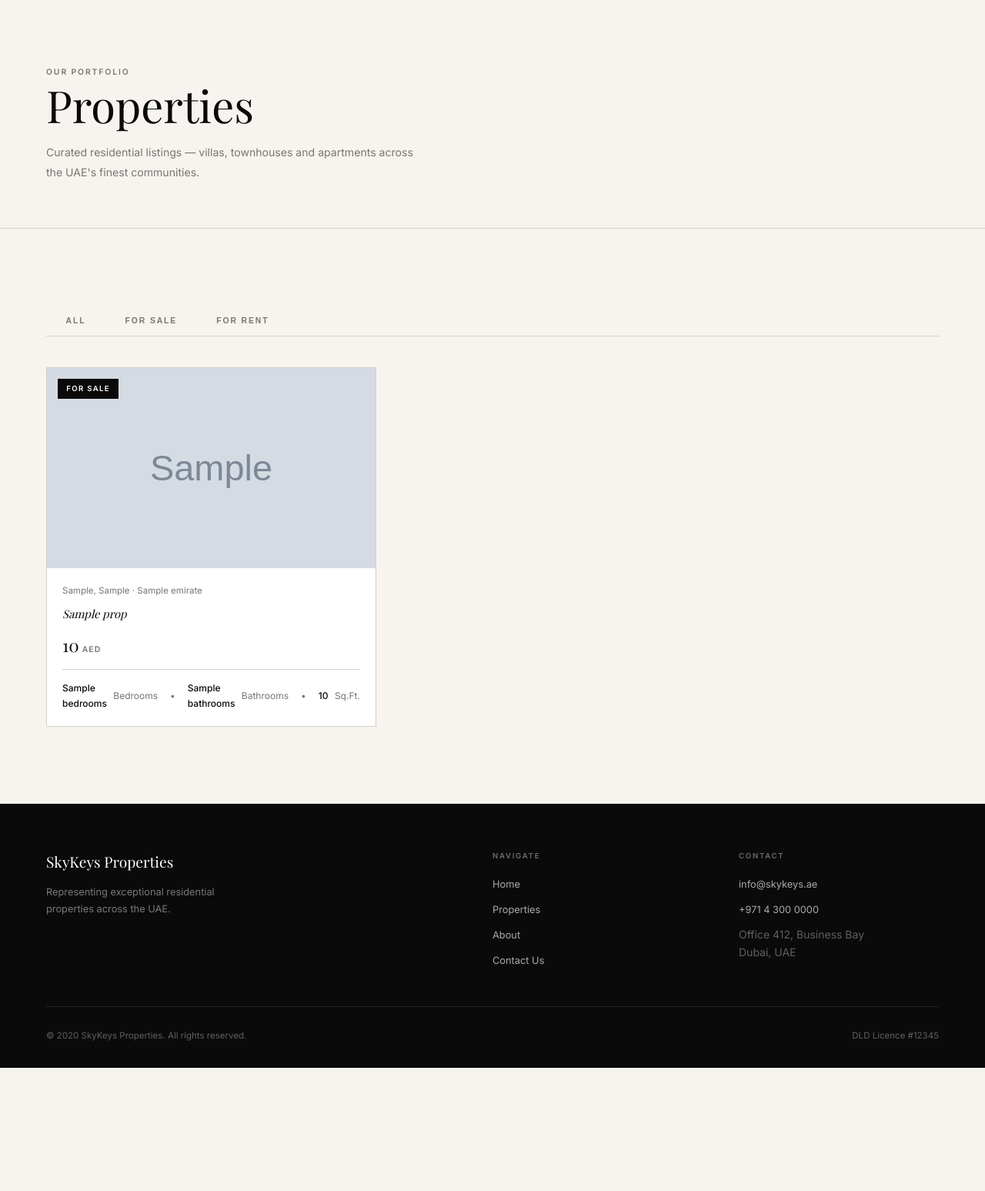
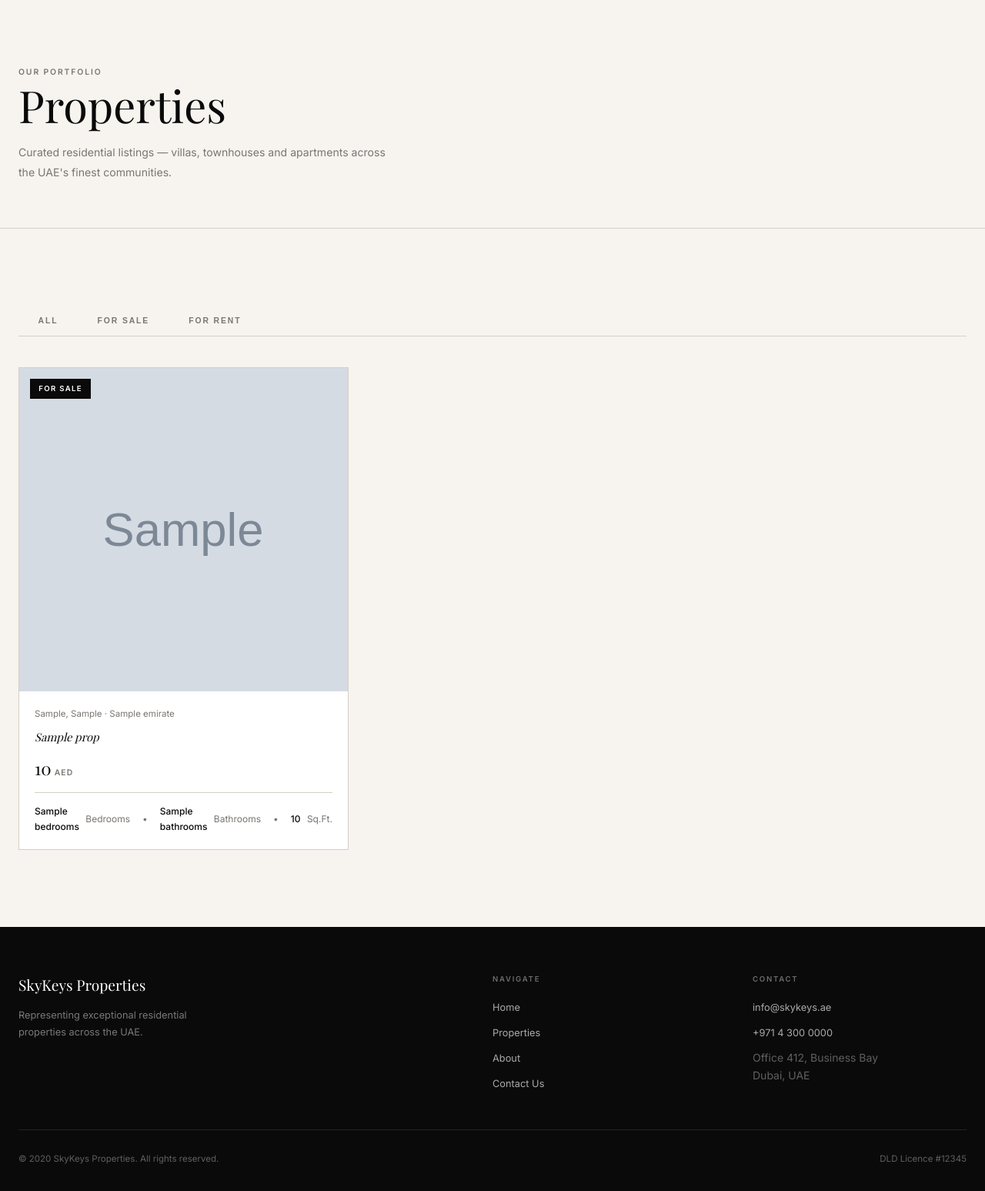
Before and after one commit to AbdullahhMurad/SkyKeysProperties, a FastAPI app: template templates/properties.html in a window 1280 px wide. Shown: the part 72-1619 px from the top of the page at 77% size. Before the commit the page ends 1459 px from the top, so only its background shows below. Run offline with FastAPI, Linux system fonts and the light colour scheme; the template is opened without the code that fills it: most values are stand-ins (such as "Sample title", 1, 10 or a date in 2020); grey boxes marked "Sample" are stand-in pictures; parts of the project's set-up code (start-up, migrations or seed data) failed here and were passed over; some web fonts are replaced.

Commit message:
Increased the image size of the properties

```diff
--- a/static/css/main.css
+++ b/static/css/main.css
@@ -67,9 +67,9 @@ h5 { font-size: 0.95rem; }
 
 /* ── Layout helpers ───────────────────────────────────────── */
 .container {
-  max-width: 1240px;
+  max-width: 1440px;
   margin: 0 auto;
-  padding: 0 40px;
+  padding: 0 24px;
 }
 
 .section      { padding: 100px 0; }
@@ -282,7 +282,7 @@ h5 { font-size: 0.95rem; }
 
 .prop-card-img {
   position: relative;
-  height: 260px;
+  height: 420px;
   overflow: hidden;
   background: var(--cream-dk);
 }
@@ -465,7 +465,7 @@ h5 { font-size: 0.95rem; }
 
 .founder-img {
   width: 100%;
-  height: 420px;
+  height: 525px;
   object-fit: cover;
   object-position: top;
   background: var(--cream-dk);
--- a/templates/about.html
+++ b/templates/about.html
@@ -75,7 +75,7 @@
       <div class="founder-card reveal">
         {% if emp.image_filename %}
           <img class="founder-img"
-               style="width:100%; height:360px; object-fit:cover; object-position:top; display:block; margin-bottom:20px;"
+               style="width:100%; height:525px; object-fit:cover; object-position:top; display:block; margin-bottom:20px;"
                src="{{ emp.image_filename if '://' in emp.image_filename else '/static/images/employees/' + emp.image_filename }}"
                alt="{{ emp.first_name }} {{ emp.last_name }}"
                onerror="this.style.background='var(--cream-dk)';" />
```
